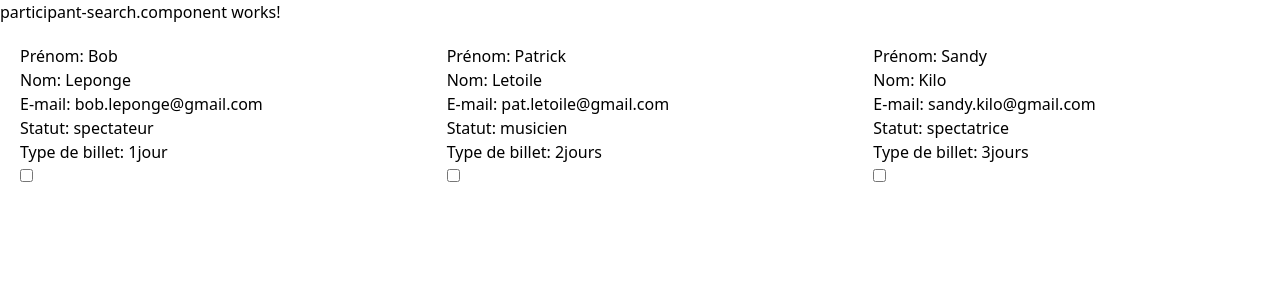
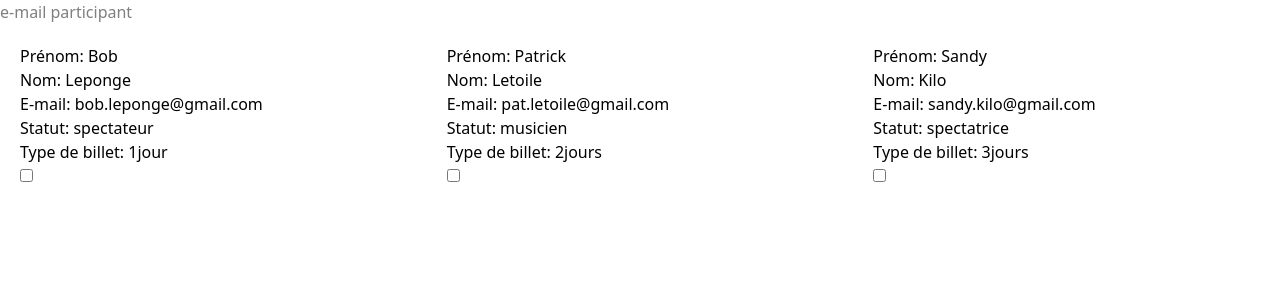
Before and after one commit to GabrielAlbinet/echovisuel-mecelacata, an Angular app: page /participants in a window 1280 px wide. Shown: the top 300 px of the page. Built offline with nearby package versions, Linux system fonts and the light colour scheme.

Commit message:
feat/searchParticipant: ajout de l'input dans le composant participant-search côté html

```diff
--- a/src/app/components/participant-search.component/participant-search.component.html
+++ b/src/app/components/participant-search.component/participant-search.component.html
@@ -1 +1,3 @@
-<p>participant-search.component works!</p>
+<form>
+	<input type="email" name="searchBar" placeholder="e-mail participant" required>
+</form>
```
